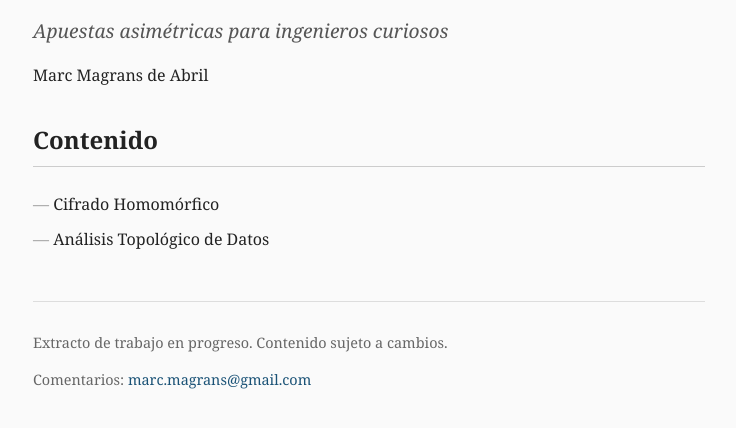
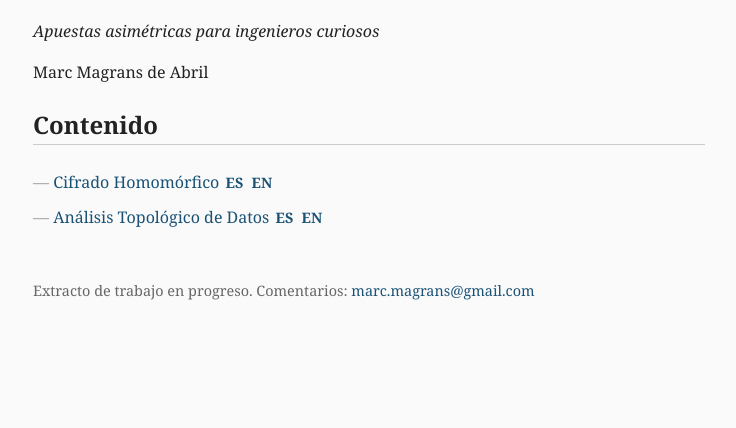
Before and after one commit to marcmagransdeabril/strange-technologies, a plain HTML site: page book/index.html in a window 1280 px wide. Shown: the part 86-514 px from the top of the page, without its empty margins (271-1007 px from the left). Drawn offline with Linux system fonts and the light colour scheme.

```diff
--- a/book/index.html
+++ b/book/index.html
@@ -1,39 +1,8 @@
 <!DOCTYPE html>
-<html lang="es">
-<head>
-<meta charset="utf-8">
-<meta name="viewport" content="width=device-width, initial-scale=1.0">
-<title>Tecnologías Extrañas</title>
-<style>
-  body { font-family: 'Georgia', 'Palatino Linotype', serif;
-         max-width: 42em; margin: 2em auto; padding: 0 1.5em;
-         line-height: 1.6; color: #222; background: #fafafa; }
-  h1 { font-size: 2em; margin-bottom: 0.2em; }
-  h2 { border-bottom: 1px solid #ccc; padding-bottom: 0.3em; }
-  .subtitle { font-style: italic; font-size: 1.2em; color: #555; margin-bottom: 0.5em; }
-  .author { margin: 1em 0 2em 0; }
-  ul { list-style: none; padding-left: 0; }
-  ul li { padding: 0.3em 0; }
-  ul li::before { content: '— '; color: #999; }
-  a { color: #1a5276; text-decoration: none; }
-  a:hover { text-decoration: underline; }
-  .lang-icon { margin: 0 2px; font-size: 0.9em; font-weight: bold; }
-  .disclaimer { margin-top: 3em; padding-top: 1em; border-top: 1px solid #ddd;
-                 font-size: 0.9em; color: #666; }
-</style>
-</head>
-<body>
-<h1>Tecnologías Extrañas</h1>
-<p class="subtitle">Apuestas asimétricas para ingenieros curiosos</p>
-<p class="author">Marc Magrans de Abril</p>
-<h2>Contenido</h2>
-<ul>
-  <li>Cifrado Homomórfico</li>
-  <li>Análisis Topológico de Datos</li>
-</ul>
-<div class="disclaimer">
-  <p>Extracto de trabajo en progreso. Contenido sujeto a cambios.</p>
-  <p>Comentarios: <a href="mailto:marc.magrans@gmail.com">marc.magrans@gmail.com</a></p>
-</div>
-</body>
-</html>
+<html lang="es"><head><meta charset="utf-8"><title>Tecnologías Extrañas</title>
+<style>body{font-family:Georgia,serif;max-width:42em;margin:2em auto;padding:0 1.5em;line-height:1.6;color:#222;background:#fafafa}h1{font-size:2em}h2{border-bottom:1px solid #ccc}ul{list-style:none;padding-left:0}li{padding:.3em 0}li::before{content:"— ";color:#999}a{color:#1a5276;text-decoration:none}.lang-icon{margin:0 2px;font-size:.9em;font-weight:bold}</style>
+</head><body>
+<h1>Tecnologías Extrañas</h1><p><em>Apuestas asimétricas para ingenieros curiosos</em></p><p>Marc Magrans de Abril</p>
+<h2>Contenido</h2><ul><li><a href="chapters/cifrado-homomorfico.es.html">Cifrado Homomórfico</a> <a href="chapters/cifrado-homomorfico.es.html" class="lang-icon">ES</a> <a href="chapters/cifrado-homomorfico.en.html" class="lang-icon">EN</a></li><li><a href="chapters/tda.es.html">Análisis Topológico de Datos</a> <a href="chapters/tda.es.html" class="lang-icon">ES</a> <a href="chapters/tda.en.html" class="lang-icon">EN</a></li></ul>
+<p style="margin-top:3em;font-size:.9em;color:#666">Extracto de trabajo en progreso. Comentarios: <a href="mailto:marc.magrans@gmail.com">marc.magrans@gmail.com</a></p>
+</body></html>
```
Also changed, not shown: 2 other files.
